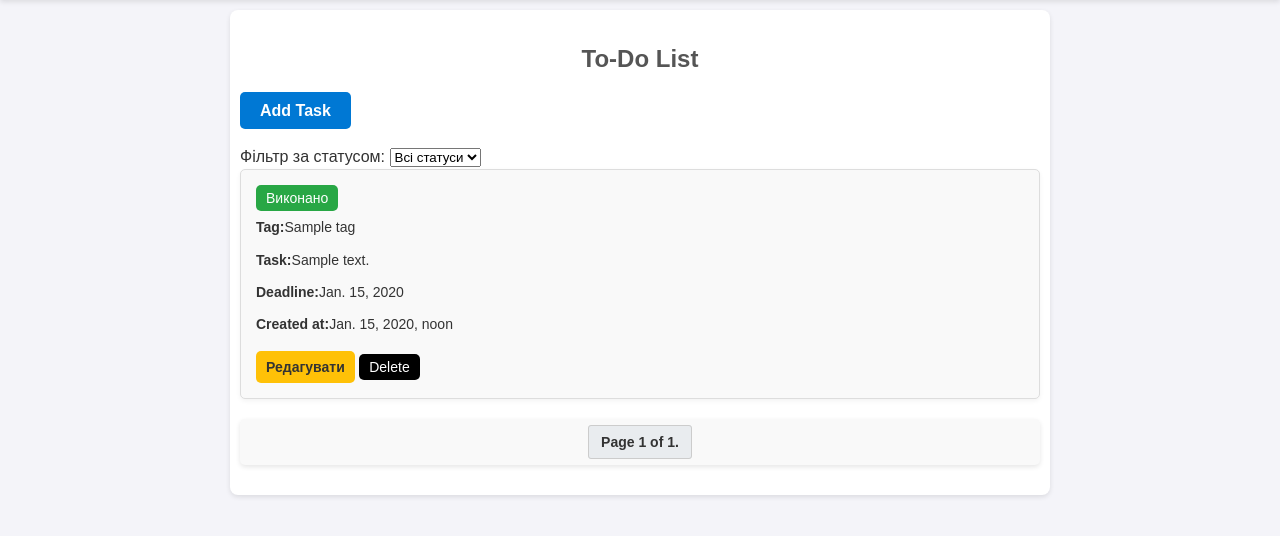
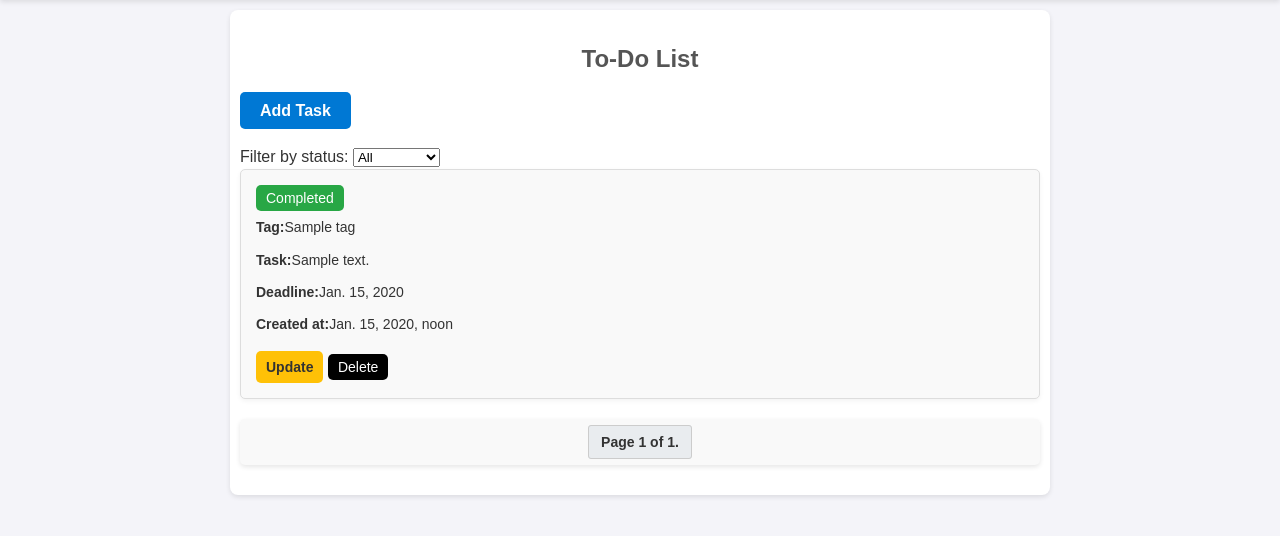
Before and after one commit to b4oody/mini-to-do-list, a Django app: page / in a window 1280 px wide. Shown: the part 39-575 px from the top of the page. Run offline with Django 5.2, Linux system fonts and the light colour scheme; tables that the repository leaves empty hold one stand-in row (values such as "Sample post").

Commit message:
refactoring: language change, add empty line in html files

```diff
--- a/core/form.py
+++ b/core/form.py
@@ -1,9 +1,9 @@
 from django import forms
 
 STATUS_CHOICES = [
-    ("all", "Всі статуси"),
-    ("active", "Активні"),
-    ("completed", "Завершені"),
+    ("all", "All"),
+    ("active", "Active"),
+    ("completed", "Completed"),
 ]
 
 
--- a/core/models.py
+++ b/core/models.py
@@ -24,7 +24,7 @@ class Task(models.Model):
         ordering = ["is_completed", "created_at"]
 
     def status_display(self):
-        return "Виконано" if self.is_completed else "У процесі"
+        return "Completed" if self.is_completed else "In progress"
 
     def status_class(self):
         return "active" if self.is_completed else "inactive"
@@ -32,7 +32,7 @@ class Task(models.Model):
     def clean(self):
         super().clean()
         if self.deadline <= timezone.now().date():
-            raise ValidationError({"deadline": "Дата виконання не може бути в минулому!"})
+            raise ValidationError({"deadline": "The due date cannot be in the past!"})
 
     def save(self, *args, **kwargs):
         self.full_clean()
--- a/core/views.py
+++ b/core/views.py
@@ -10,15 +10,15 @@ from core.models import Task, Tag
 
 def pagination(request: HttpRequest, queryset, items_per_page=5):
     """
-    Функція для пагінації.
+    Pagination function.
 
-    Аргументи:
-    request: HttpRequest - об'єкт запиту.
-    queryset: QuerySet або список - дані, які потрібно розбити на сторінки.
-    items_per_page: int - кількість елементів на сторінку (за замовчуванням 5).
+    Arguments:
+    request: HttpRequest - request object.
+    queryset: QuerySet or list - data to be divided into pages.
+    items_per_page: int - number of items per page (default 5).
 
-    Повертає:
-        page_obj: об'єкт пагінації для шаблону.
+    Returns:
+    page_obj: pagination object for the template.
     """
     paginator = Paginator(queryset, items_per_page)
     page_number = request.GET.get("page")
--- a/templates/home.html
+++ b/templates/home.html
@@ -12,7 +12,7 @@
     </div>
     <form method="get" action="{% url 'core:home' %}">
       <div class="filter-section">
-        <label for="status-filter">Фільтр за статусом:</label>
+        <label for="status-filter">Filter by status:</label>
         <select name="status" onchange="this.form.submit()">
           {% for status_value, status_label in form.fields.status.choices %}
             <option value="{{ status_value }}"
@@ -38,7 +38,7 @@
           <span><strong>Created at:</strong>{{ task.created_at }}</span>
 
           <div style="margin-top: 10px">
-            <a class="update" href="{% url 'core:update-task' task.pk %}">Редагувати</a>
+            <a class="update" href="{% url 'core:update-task' task.pk %}">Update</a>
             <form action="{% url 'core:delete-task' task.id %}" method="post" style="display: inline;">
               {% csrf_token %}
               <button type="submit" class="delete">Delete</button>
--- a/templates/tag_form.html
+++ b/templates/tag_form.html
@@ -2,7 +2,7 @@
 {% extends "base.html" %}
 
 {% block title %}
-  <title>{{ object|yesno:"Редагування,Створення" }} тег</title>
+  <title>{{ object|yesno:"Update,Create" }} tag</title>
 {% endblock %}
 
 {% block content %}
@@ -10,8 +10,8 @@
     <form action="" method="post" class="form">
       {% csrf_token %}
       {{ form }}
-      <button type="submit">{{ object|yesno:"Редагувати,Створити" }}</button>
-      <button type="button" onclick="window.history.back();" class="btn">Назад</button>
+      <button type="submit">{{ object|yesno:"Update,Create" }}</button>
+      <button type="button" onclick="window.history.back();" class="btn">Back</button>
     </form>
   </div>
 {% endblock %}
--- a/templates/tags.html
+++ b/templates/tags.html
@@ -1,5 +1,8 @@
 {% extends "base.html" %}
 
+{% block title %}
+  <title>Tags</title>
+{% endblock %}
 
 {% block content %}
   <div class="content">
@@ -16,7 +19,7 @@
         <li>
           <h3>{{ tag.name }}</h3>
           <div style="margin-top: 10px">
-            <a class="update" href="{% url 'core:update-tag' tag.pk %}">Редагувати</a>
+            <a class="update" href="{% url 'core:update-tag' tag.pk %}">Update</a>
             <form action="{% url 'core:delete-tag' tag.pk %}" method="post" style="display: inline;">
               {% csrf_token %}
               <button type="submit" class="delete">Delete</button>
--- a/templates/task_form.html
+++ b/templates/task_form.html
@@ -1,7 +1,7 @@
 {% extends "base.html" %}
 
 {% block title %}
-  <title>{{ object|yesno:"Редагування,Створення" }} завдання</title>
+  <title>{{ object|yesno:"Update,Create" }} завдання</title>
 {% endblock %}
 
 {% block content %}
@@ -9,8 +9,8 @@
     <form action="" method="post" class="form">
       {% csrf_token %}
       {{ form }}
-      <button type="submit">{{ object|yesno:"Редагувати,Створити" }}</button>
-      <button type="button" onclick="window.history.back();" class="btn">Назад</button>
+      <button type="submit">{{ object|yesno:"Update,Create" }}</button>
+      <button type="button" onclick="window.history.back();" class="btn">Back</button>
     </form>
   </div>
 {% endblock %}
```
Also changed, not shown: templates/includes/header.html (line endings or trailing spaces), templates/includes/pagination/pagination.html (line endings or trailing spaces).
